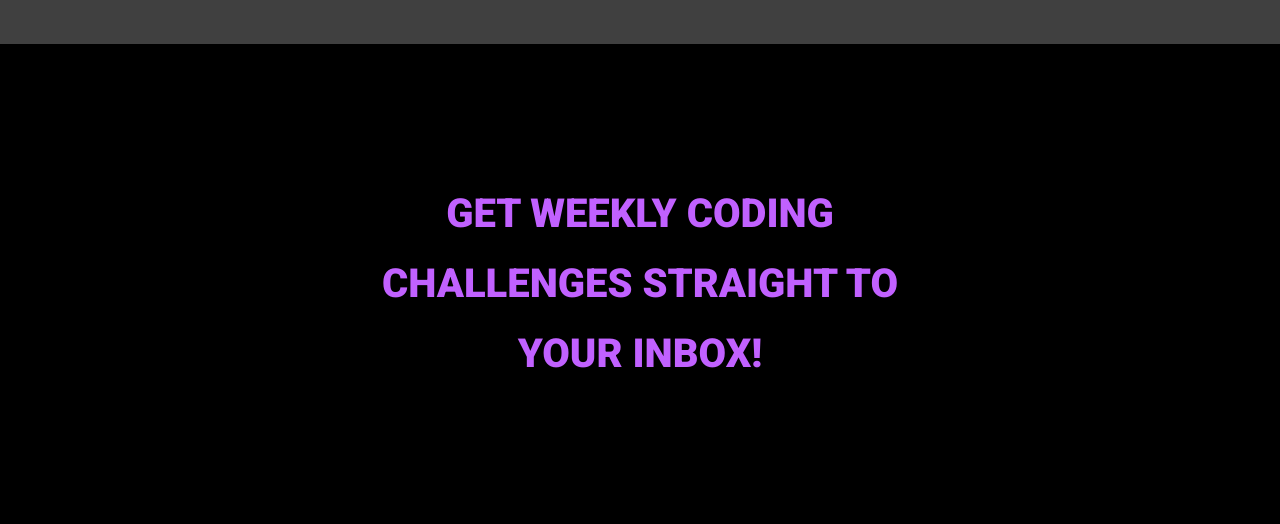
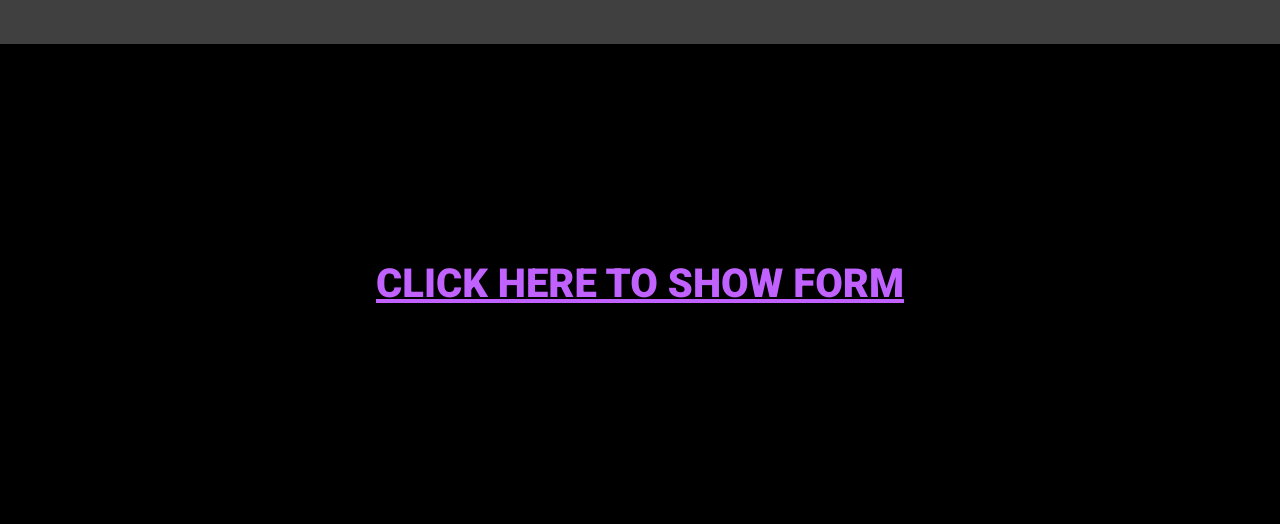
Before and after one commit to VibhinnS/NexSpace, a Django app: template templates/landing_page.html in a window 1280 px wide. Shown: the part 1400-1924 px from the top of the page. Run offline with Django 5.2, Linux system fonts and the light colour scheme; the template is opened without the code that fills it, so the values that code supplies are empty; some libraries are stand-ins or nearby versions; some web fonts are replaced.

Commit message:
Updated landing page content

```diff
--- a/static/stylesheets/style.css
+++ b/static/stylesheets/style.css
@@ -208,7 +208,8 @@ body {
     /* background-color: red; */
     background-color: black;
   }
-  #green-div h4 {
+
+  .ml-onclick-form{
     width: 45%;
     line-height: 70px;
     font-family: 'roboto';
--- a/templates/landing_page.html
+++ b/templates/landing_page.html
@@ -10,6 +10,15 @@
     <link rel="preconnect" href="https://fonts.googleapis.com">
     <link rel="preconnect" href="https://fonts.gstatic.com" crossorigin>
     <link href="https://fonts.googleapis.com/css2?family=Lexend+Peta:wght@100..900&family=Red+Hat+Display:ital,wght@0,300..900;1,300..900&family=Roboto:ital,wght@0,100;0,300;0,400;0,500;0,700;0,900;1,100;1,300;1,400;1,500;1,700;1,900&family=Sono:wght@200..800&display=swap" rel="stylesheet">
+    <!-- MailerLite Universal -->
+    <script>
+        (function(w,d,e,u,f,l,n){w[f]=w[f]||function(){(w[f].q=w[f].q||[])
+        .push(arguments);},l=d.createElement(e),l.async=1,l.src=u,
+        n=d.getElementsByTagName(e)[0],n.parentNode.insertBefore(l,n);})
+        (window,document,'script','https://assets.mailerlite.com/js/universal.js','ml');
+        ml('account', '891187');
+    </script>
+    <!-- End MailerLite Universal -->
     <link rel="stylesheet" href="{% static 'stylesheets/style.css' %}">
     <style>
         #card1 {
@@ -84,9 +93,7 @@
                 </div>
                 <div id="spacer"></div>
                 <div id="green-div">
-                    <h4>
-                        GET WEEKLY CODING CHALLENGES STRAIGHT TO YOUR INBOX!
-                    </h4>
+                    <a class="ml-onclick-form" href="javascript:void(0)" onclick="ml('show', 'fXIAGR', true)">Click here to show form</a>
                 </div>
             </div>
         </div>
```
